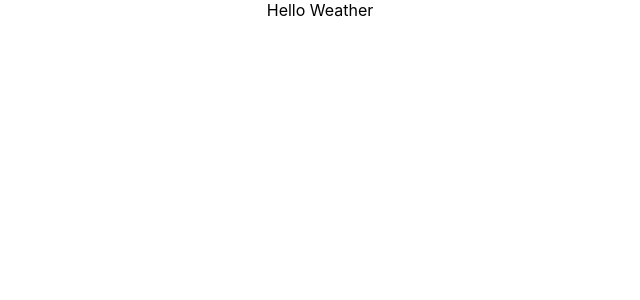
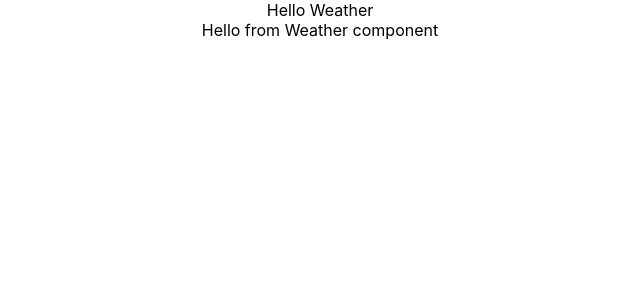
Before and after one commit to AngelikaCz/react_final_project_weather_app, a React (Create React App) app: page / in a window 1280 px wide. Shown: the top 300 px of the page, without its empty margins (320-960 px from the left). Built offline with nearby package versions, Linux system fonts and the light colour scheme.

Commit message:
Created Weather component

```diff
--- a/src/App.js
+++ b/src/App.js
@@ -1,7 +1,13 @@
 import "./App.css";
+import Weather from "./Weather";
 
 function App() {
-  return <div className="App">Hello Weather</div>;
+  return (
+    <div className="App">
+      Hello Weather
+      <Weather />
+    </div>
+  );
 }
 
 export default App;
--- /dev/null
+++ b/src/Weather.js
@@ -0,0 +1,6 @@
+import React from "react";
+import "./Weather.css";
+
+export default function Weather() {
+  return <div> Hello from Weather component</div>;
+}
```
Also changed, not shown: src/Weather.css (added).
